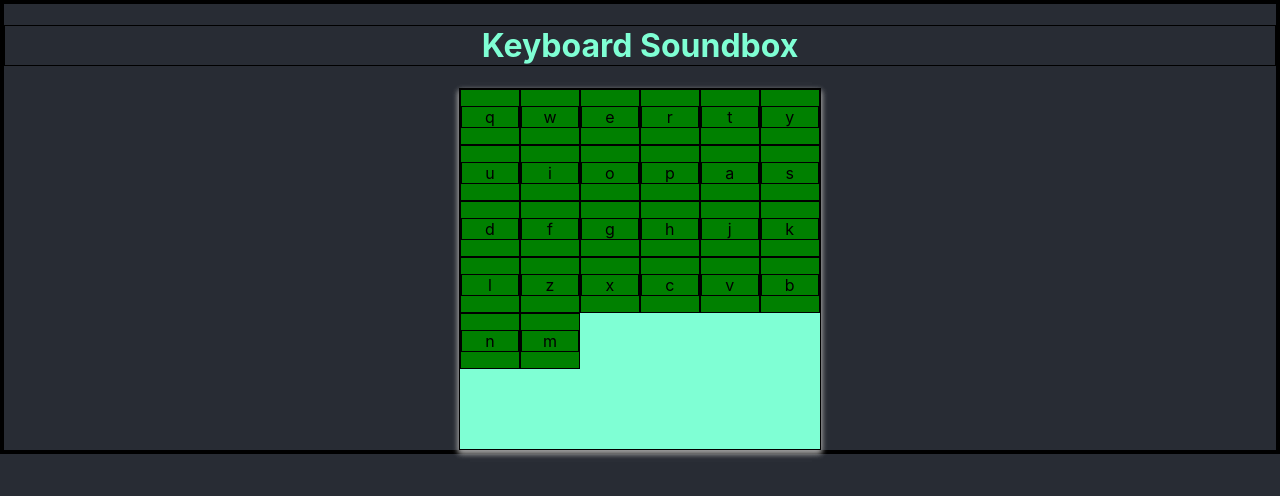
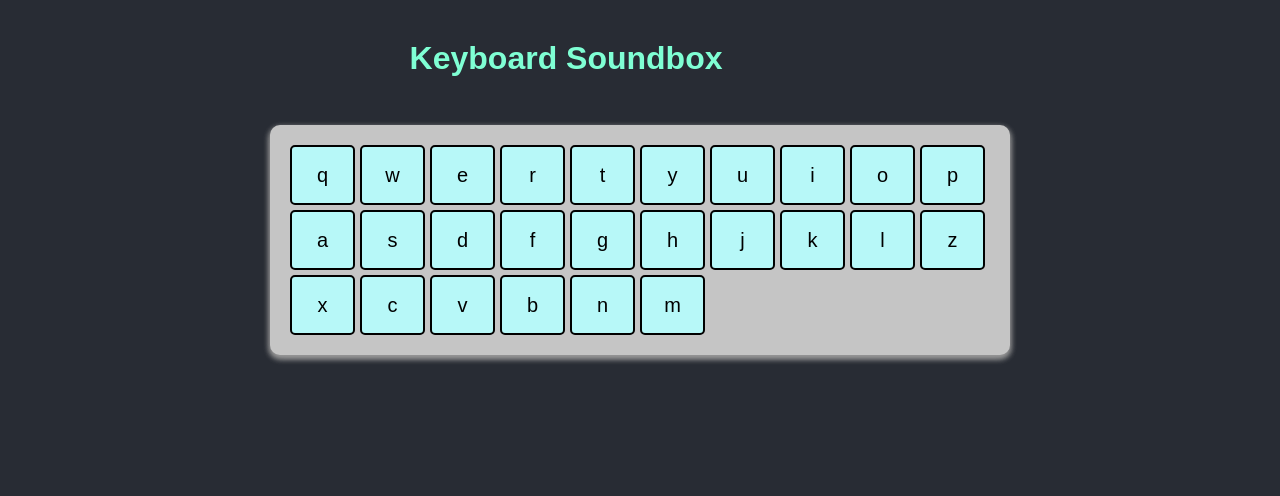
Before and after one commit to s3rj/sound-board, a React (Create React App) app: page / in a window 1280 px wide. Shown: the top 496 px of the page. Built offline with nearby package versions, Linux system fonts and the light colour scheme.

Commit message:
css grid layout

```diff
--- a/src/App.css
+++ b/src/App.css
@@ -2,18 +2,40 @@ body {
   background-color: #282c34;
 }
 
-.App {
-  text-align: center;
-  box-shadow: 0 3px 6px #999, 0 3px 6px #999;
-  margin-left: auto;
-  margin-right: auto;
-  height: 360px;
-  background-color: aquamarine;
-  position: relative;
-  width: 360px;
-}
+
+
 
 h1 {
   text-align:center;
   color: aquamarine;
+  top: 5%;
+  left: 32%;
+  position: absolute;
+
 }
+
+
+.App {
+  text-align: center;
+  box-shadow: 0 3px 6px #999, 0 3px 6px #999;
+
+
+  background-color: aquamarine;
+  position: relative;
+  width: 740px;
+  box-sizing: border-box;
+
+  max-width: 1085px;
+  padding: 20px;
+  position: absolute;
+  top: 30%;
+  left: 50%;
+  transform: translate(-50%, -50%);
+  background-color: rgb(197, 197, 197);
+  border-radius: 10px;
+  display: grid;
+  grid-template-columns: repeat(20, 30px);
+  grid-template-rows: repeat(3, 60px);
+  grid-gap: 5px;
+
+}
--- a/src/components/Key.css
+++ b/src/components/Key.css
@@ -1,16 +1,28 @@
 
 
-* { border: 1px solid black; }
+/* * { border: 1px solid black; } */
+
+body * {
+    margin: 0;
+    padding: 0;
+    box-sizing: border-box;
+    font-family: Arial, Helvetica, sans-serif;
+}
 
 .App > div:hover {
     background-color: teal;
   }
 
 .App > div {
-    background-color: green;
-    width: 16.1%;
-    position:relative;
-    float: left;
+    background-color: rgb(183, 248, 248);
+    border: 2px solid black;
+    border-radius: 5px;
+    grid-column: span 2;
+    font-size: 20px;
+    text-align: center;
+    padding-top: 17px;
+
+
 }
 
 .App > .audioPlaying {
@@ -18,5 +30,11 @@
 }
 
 Key {
-    height: 16%;
+    height: 200px;
+
 }
+
+p{
+
+
+}
```
